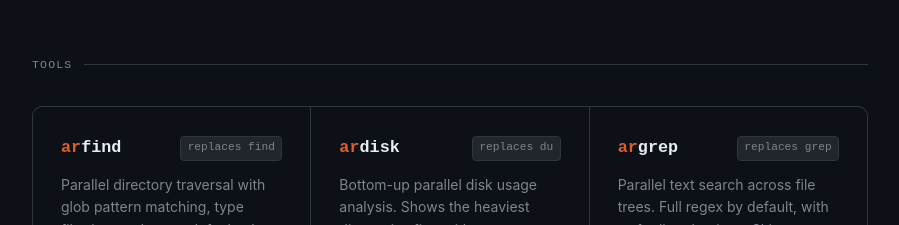
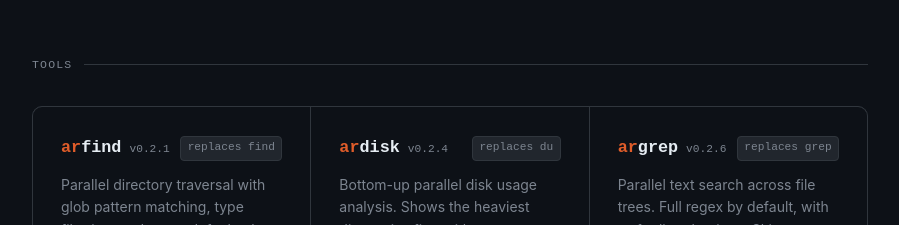
Before and after one commit to Emperorex/artools, a plain HTML site: page docs/index.html in a window 1280 px wide. Shown: the part 780-1005 px from the top of the page, without its empty margins (190-1089 px from the left). Drawn offline with Linux system fonts and the light colour scheme.

Commit message:
docs: show tools versions on landing page (#147)

```diff
--- a/docs/index.html
+++ b/docs/index.html
@@ -315,6 +315,13 @@
 
     .tool-name .ar { color: var(--rust); }
 
+    .tool-ver {
+      font-size: 0.7rem;
+      font-weight: 400;
+      color: var(--muted);
+      margin-left: 0.5rem;
+    }
+
     .tool-alt {
       font-family: var(--mono);
       font-size: 0.7rem;
@@ -523,7 +530,7 @@
   <div class="tool-grid">
     <div class="tool-card">
       <div class="tool-card-header">
-        <span class="tool-name"><span class="ar">ar</span>find</span>
+        <span class="tool-name"><span class="ar">ar</span>find<span class="tool-ver">v0.2.1</span></span>
         <span class="tool-alt">replaces find</span>
       </div>
       <p class="tool-desc">Parallel directory traversal with glob pattern matching, type filtering, and smart defaults that skip <code style="font-family:var(--mono);font-size:0.78rem">.git</code> and <code style="font-family:var(--mono);font-size:0.78rem">node_modules</code> automatically.</p>
@@ -540,7 +547,7 @@
 
     <div class="tool-card">
       <div class="tool-card-header">
-        <span class="tool-name"><span class="ar">ar</span>disk</span>
+        <span class="tool-name"><span class="ar">ar</span>disk<span class="tool-ver">v0.2.4</span></span>
         <span class="tool-alt">replaces du</span>
       </div>
       <p class="tool-desc">Bottom-up parallel disk usage analysis. Shows the heaviest directories first with accurate rollup sizes using a single-pass DP algorithm. Also lists the largest files, groups duplicates, and breaks usage down by file type, with JSON output for scripts.</p>
@@ -560,7 +567,7 @@
 
     <div class="tool-card">
       <div class="tool-card-header">
-        <span class="tool-name"><span class="ar">ar</span>grep</span>
+        <span class="tool-name"><span class="ar">ar</span>grep<span class="tool-ver">v0.2.6</span></span>
         <span class="tool-alt">replaces grep</span>
       </div>
       <p class="tool-desc">Parallel text search across file trees. Full regex by default, with <code style="font-family:var(--mono);font-size:0.78rem">-F</code> for literal strings. Skips binaries automatically, supports piped stdin, and works as a drop-in for common grep workflows.</p>
```
